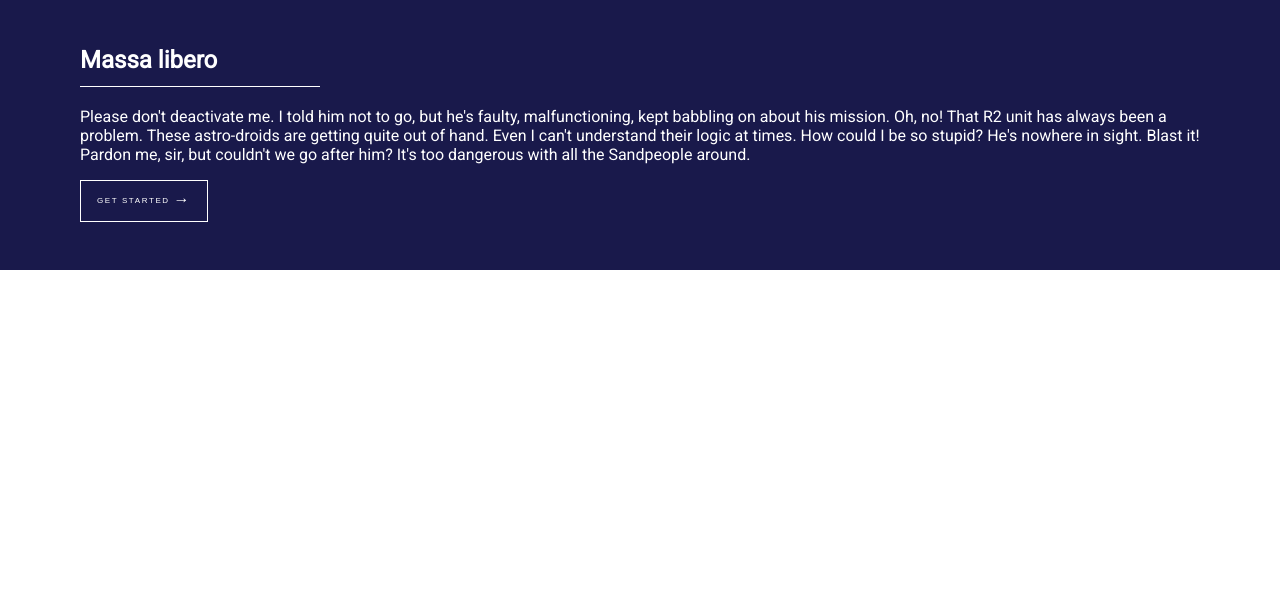
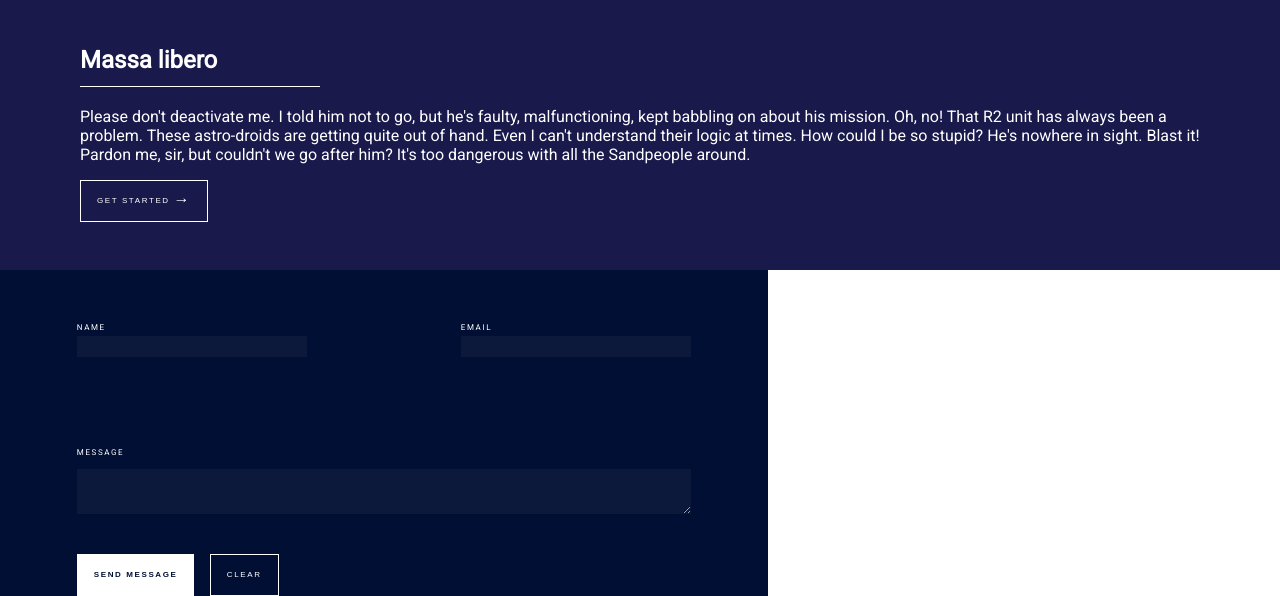
Before and after one commit to aungureanu614/pair-coding, a plain HTML site: page index.html in a window 1280 px wide. Shown: the part 1085-1681 px from the top of the page. Before the commit the page ends 1355 px from the top, so only its background shows below. Drawn offline with Linux system fonts and the light colour scheme.

Commit message:
contact info section

```diff
--- a/css/style.css
+++ b/css/style.css
@@ -8,29 +8,32 @@ body {
     font-family: "Roboto", Arial;
 }
 
-*, *:before, *:after {
+*,
+*:before,
+*:after {
     box-sizing: inherit;
 }
 
-.right{
+.right {
     float: right;
 }
-.left{
+
+.left {
     float: left;
 }
 
-.wide{
-  width:60%;
+.wide {
+    width: 60%;
     /*height:10rem;*/
 }
 
-.narrow{
-  width:40%;
+.narrow {
+    width: 40%;
     /*height:10rem;*/
 }
 
-li{
-  position:relative;
+li {
+    position: relative;
     display: inline-block;
     list-style: none;
 }
@@ -40,68 +43,62 @@ li{
     text-transform: uppercase;
     letter-spacing: .1rem;
     line-height: .5rem;
-
 }
 
-.header{
+.header {
     background-image: url('http://placekitten.com/2000/600');
     background-size: cover;
     width: 100%;
     position: relative;
     /*border: 2px red solid;*/
-
-
 }
 
-.nav-bar{
+.nav-bar {
     position: fixed;
-  width:100%;
-  padding:1%;
+    width: 100%;
+    padding: 1%;
 }
 
-.forty{
+.forty {
     background-color: #fff;
     color: #000;
 }
-.description{
+
+.description {
     clear: both;
     padding: 5rem;
 }
 
-button{
+.btn-ghost {
     border: 1px solid #fff;
     background: none;
     color: #fff;
     padding: 1rem;
-
 }
 
-.header-overlay{
+.header-overlay {
     z-index: 10;
-  background-color: rgba(25,25,75,0.7);
+    background-color: rgba(25, 25, 75, 0.7);
 }
 
-.overlay{
+.overlay {
     z-index: 10;
 }
 
-
-
-.intro{
+.intro {
     width: 30%;
     display: inline-block;
+}
 
-}
-.big-arrow{
+.big-arrow {
     font-size: 1rem;
     line-height: 0;
-
 }
 
 h2 {
     border-bottom: 1px solid #fff;
-  width:15rem;
-  padding-bottom:0.75rem ;
+    width: 15rem;
+    padding-bottom: 0.75rem;
 }
 
 #pancake {
@@ -109,9 +106,8 @@ h2 {
     background-size: cover;
 }
 
-.pancake-overlay{
-  background-color: rgba(220,130,0,0.7);
-
+.pancake-overlay {
+    background-color: rgba(220, 130, 0, 0.7);
 }
 
 #tempus {
@@ -120,7 +116,7 @@ h2 {
 }
 
 .tempus-overlay {
-  background-color: rgba(0,130,0,0.7);
+    background-color: rgba(0, 130, 0, 0.7);
 }
 
 #carrot {
@@ -129,23 +125,25 @@ h2 {
 }
 
 .carrot-overlay {
-  background-color: rgba(0,30,100,0.7);
+    background-color: rgba(0, 30, 100, 0.7);
 }
+
 #iguana {
     background-image: url("http://placekitten.com/700/600");
     background-size: cover;
 }
 
 .iguana-overlay {
-  background-color: rgba(0,130,100,0.7);
+    background-color: rgba(0, 130, 100, 0.7);
 }
+
 #pearl {
     background-image: url("http://placekitten.com/800/400");
     background-size: cover;
 }
 
 .pearl-overlay {
-  background-color: rgba(200,130,200,0.7);
+    background-color: rgba(200, 130, 200, 0.7);
 }
 
 #consequat {
@@ -154,18 +152,60 @@ h2 {
 }
 
 .consequat-overlay {
-  background-color: rgba(220,130,10,0.7);
+    background-color: rgba(220, 130, 10, 0.7);
 }
 
-.overlay:hover{
-
+.overlay:hover {
     /*.overlay:hover {*/
     /*display: none;*/
-  background-color: rgba(0,0,0,0);
+    background-color: rgba(0, 0, 0, 0);
+}
 
-}
-.massa{
-  background-color: rgb(25,25,75);
+.massa {
+    background-color: rgb(25, 25, 75);
     padding: 3rem 5rem;
     clear: both;
 }
+
+#contact {
+    background-color: rgb(0, 15, 51);
+    padding: 0;
+    border: 0;
+}
+
+.form-half {
+    display: inline-block;
+    width: 50%;
+    margin: 0;
+    border: 0;
+    padding: 7% 10%;
+}
+.text-style{
+  width: 100%;
+  padding-top: 2%;
+  margin-top: 2%;
+  background-color: rgba(120, 120, 120, .1);
+  border-style: none;
+  color: #fff;
+
+
+}
+.text-style:focus{
+  outline: none;
+}
+.form-full{
+  padding: 5% 10%;
+}
+
+#margin-send{
+  margin-left: 10%;
+}
+
+#margin-clear{
+  margin-left: 2%
+}
+.btn-inverted{
+  background-color: #fff;
+  color: rgb(0, 15, 51);
+  font-weight: bold;
+}
--- a/index.html
+++ b/index.html
@@ -1,5 +1,6 @@
 <!DOCTYPE html>
 <html lang="en">
+
 <head>
     <meta charset="UTF-8">
     <title>Forty</title>
@@ -7,6 +8,7 @@
     <link rel="stylesheet" type="text/css" href="css/style.css">
     <link href="https://fonts.googleapis.com/css?family=Roboto" rel="stylesheet">
 </head>
+
 <body>
     <div class="header">
         <div class="header-overlay">
@@ -15,13 +17,12 @@
                 <li class="left"><span class="forty">Forty</span> By Pixelarity</li>
                 <li class="right">Menu <i class="fa fa-bars" aria-hidden="true"></i></li>
             </ul>
-
             <!-- </div> -->
             <div class="description">
                 <h1>Hi, my name is Forty</h1>
                 <hr>
                 <p class="intro tiny-text">Lorem Ipsum is simply dummy text of the printing and typesetting industry.</p>
-				<button class="get-started tiny-text">Get Started <span class="big-arrow">&#8594;</span></button>
+                <button class="btn-ghost tiny-text">Get Started <span class="big-arrow">&#8594;</span></button>
             </div>
         </div>
     </div>
@@ -76,7 +77,20 @@
     <div class="massa">
         <h2 class="massa-libero">Massa libero</h2>
         <p class="please">Please don't deactivate me. I told him not to go, but he's faulty, malfunctioning, kept babbling on about his mission. Oh, no! That R2 unit has always been a problem. These astro-droids are getting quite out of hand. Even I can't understand their logic at times. How could I be so stupid? He's nowhere in sight. Blast it! Pardon me, sir, but couldn't we go after him? It's too dangerous with all the Sandpeople around.</p>
-		<button class="get-started tiny-text">Get Started <span class="big-arrow">&#8594;</span></button>
+        <button class="btn-ghost tiny-text">Get Started <span class="big-arrow">&#8594;</span></button>
     </div>
+    <footer>
+        <div>
+          <form id="contact" class="wide">
+
+            <div class="form-half tiny-text">Name<br><input class="text-style" type="text" name="name">
+            </div><div class="form-half tiny-text">Email<br><input class="text-style"type="text" name="email">
+			</div><div class="form-full tiny-text">Message<br><textarea class="text-style"></textarea></div>
+            <button class="btn-ghost tiny-text btn-inverted" id="margin-send">Send Message</button><button class="btn-ghost tiny-text" id="margin-clear">Clear</button>
+          </form>
+
+        </div>
+    </footer>
 </body>
+
 </html>
```
Lines whose indentation alone changed are shown as unchanged.
